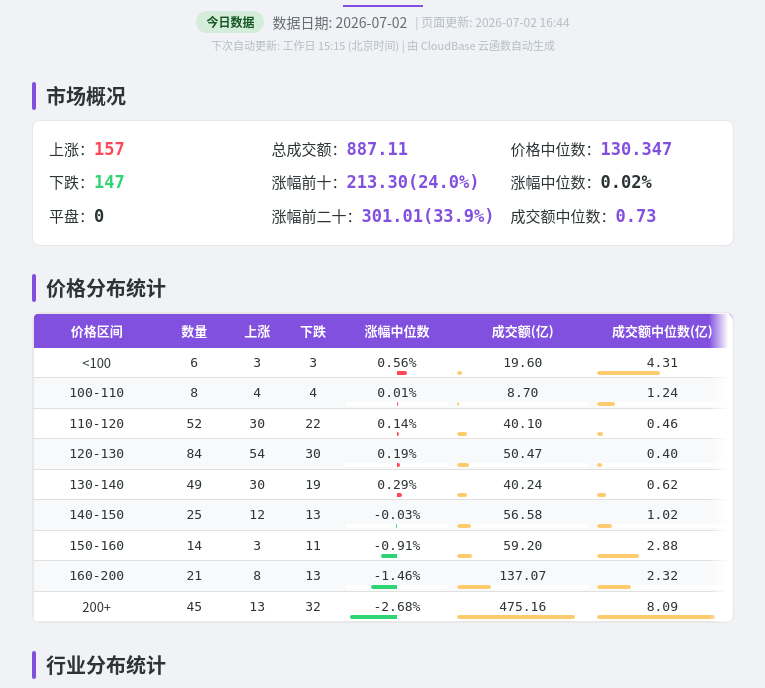
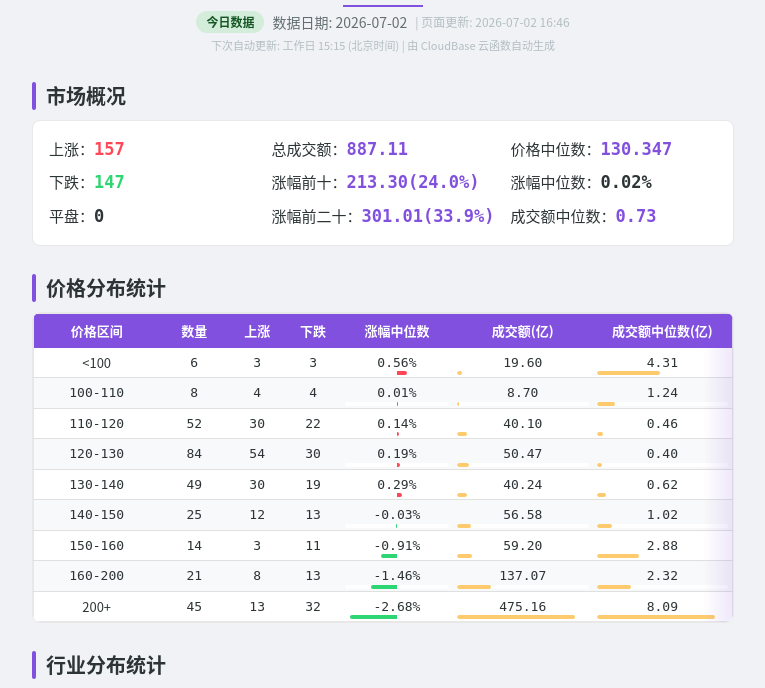
Before and after one commit to MORECORIANDERS/cbreport-web, a plain HTML site: page index.html in a window 1280 px wide. Shown: the part 84-772 px from the top of the page, without its empty margins (257-1022 px from the left). Drawn offline with Linux system fonts and the light colour scheme.

Commit message:
Auto-update: 可转债日报 2026-07-02 16:46:56

```diff
--- a/index.html
+++ b/index.html
@@ -146,9 +146,9 @@ body {
   position: absolute;
   top: 0;
   right: 0;
-  width: 24px;
+  width: 30px;
   height: 100%;
-  background: linear-gradient(to left, #FFFFFF 20%, rgba(255,255,255,0));
+  background: linear-gradient(to left, rgba(130,80,223,0.12) 10%, rgba(255,255,255,0));
   pointer-events: none;
   border-radius: 0 8px 8px 0;
   z-index: 1;
@@ -266,7 +266,7 @@ body {
     <div class="info-line">
       <span class="freshness-badge" style="color:#155724;background:#d4edda">今日数据</span>
       <span>数据日期: 2026-07-02</span>
-      <span class="update-time">| 页面更新: 2026-07-02 16:44</span>
+      <span class="update-time">| 页面更新: 2026-07-02 16:46</span>
     </div>
     <div class="next-update">下次自动更新: 工作日 15:15 (北京时间) | 由 CloudBase 云函数自动生成</div>
   </div>
```
